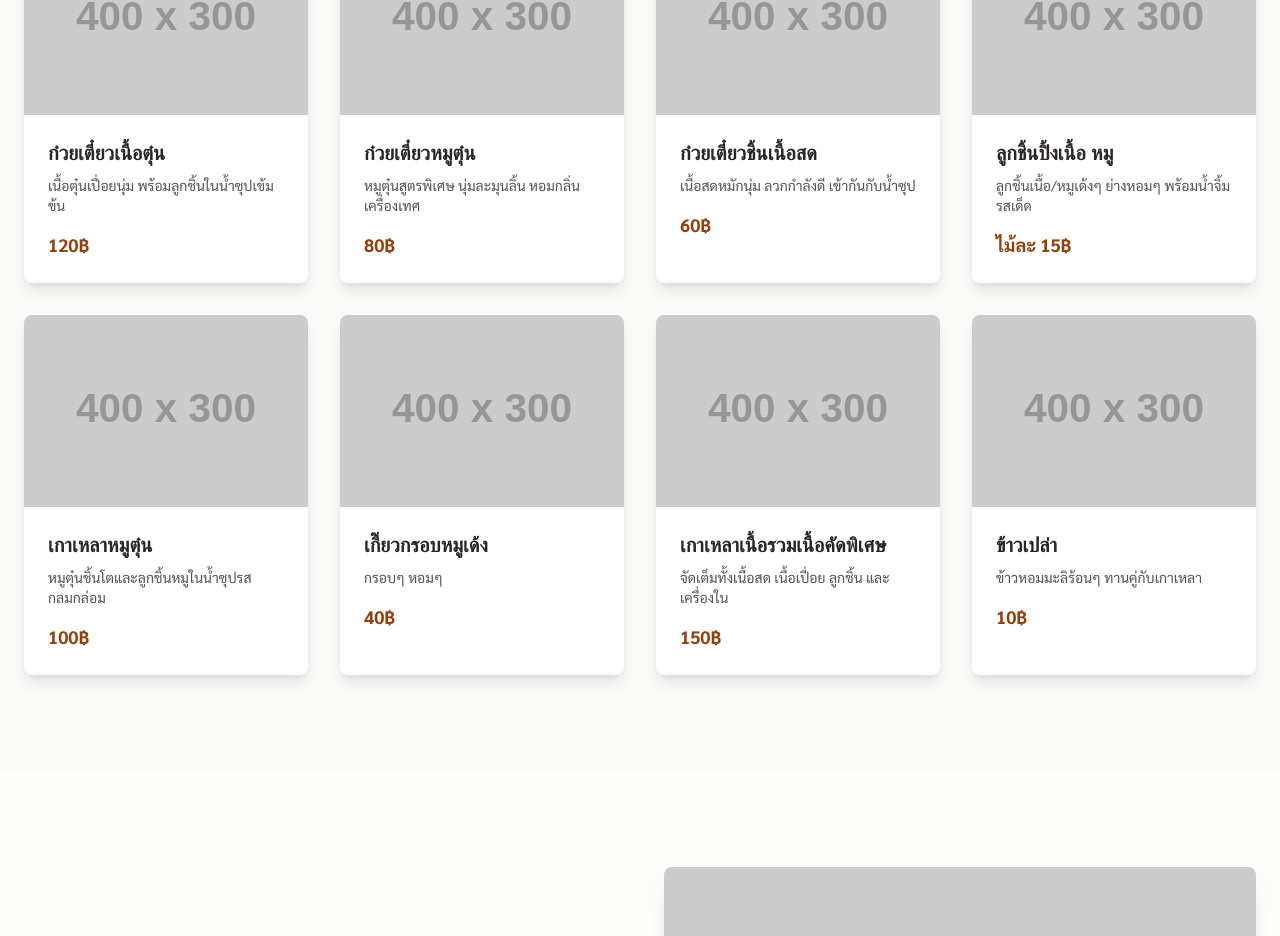
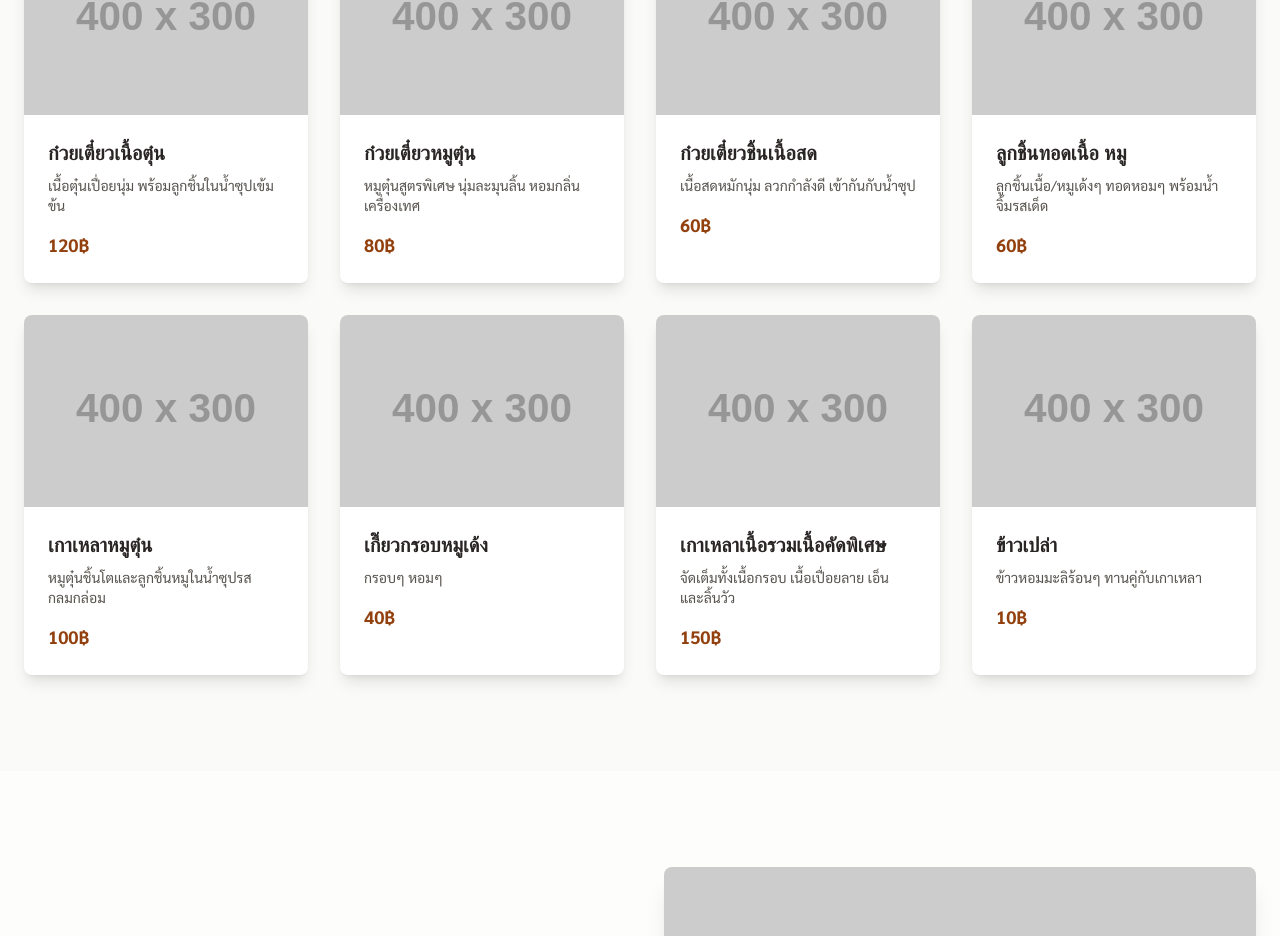
Before and after one commit to patKlinkrun/gotekchiang-chaiyaphruek, a plain HTML site: page index.html in a window 1280 px wide. Shown: the part 1233-2169 px from the top of the page. Drawn offline with nearby package versions, Linux system fonts and the light colour scheme; placeholder pictures from the web are drawn by us.

Commit message:
Update index.html

```diff
--- a/index.html
+++ b/index.html
@@ -264,10 +264,10 @@
             { id: 1, name_th: 'ก๋วยเตี๋ยวเนื้อตุ๋น', name_en: 'Braised Beef Soup', category: 'beef', price: '120฿', desc_th: 'เนื้อตุ๋นเปื่อยนุ่ม พร้อมลูกชิ้นในน้ำซุปเข้มข้น', desc_en: 'Tender braised beef with meatballs in rich broth', img: 'https://placehold.co/400x300/8c5a2b/FFFFFF?text=เกาเหลาเนื้อตุ๋น' },
             { id: 2, name_th: 'ก๋วยเตี๋ยวหมูตุ๋น', name_en: 'Braised Pork Noodles', category: 'pork', price: '80฿', desc_th: 'หมูตุ๋นสูตรพิเศษ นุ่มละมุนลิ้น หอมกลิ่นเครื่องเทศ', desc_en: 'Special recipe braised pork, tender and fragrant with spices', img: 'https://placehold.co/400x300/c4a383/FFFFFF?text=ก๋วยเตี๋ยวหมูตุ๋น' },
             { id: 3, name_th: 'ก๋วยเตี๋ยวชิ้นเนื้อสด', name_en: 'Fresh Beef Noodles', category: 'beef', price: '60฿', desc_th: 'เนื้อสดหมักนุ่ม ลวกกำลังดี เข้ากันกับน้ำซุป', desc_en: 'Tender marinated fresh beef, perfectly blanched, goes well with the broth', img: 'https://placehold.co/400x300/a66b3a/FFFFFF?text=ก๋วยเตี๋ยวเนื้อสด' },
-            { id: 4, name_th: 'ลูกชิ้นปิ้งเนื้อ หมู', name_en: 'Grilled Meatballs', category: 'side', price: 'ไม้ละ 15฿', desc_th: 'ลูกชิ้นเนื้อ/หมูเด้งๆ ย่างหอมๆ พร้อมน้ำจิ้มรสเด็ด', desc_en: 'Springy beef/pork meatballs, grilled fragrant with spicy dipping sauce', img: 'https://placehold.co/400x300/d1a980/FFFFFF?text=ลูกชิ้นปิ้ง' },
+            { id: 4, name_th: 'ลูกชิ้นทอดเนื้อ หมู', name_en: 'Grilled Meatballs', category: 'side', price: '60฿', desc_th: 'ลูกชิ้นเนื้อ/หมูเด้งๆ ทอดหอมๆ พร้อมน้ำจิ้มรสเด็ด', desc_en: 'Springy beef/pork meatballs, grilled fragrant with spicy dipping sauce', img: 'https://placehold.co/400x300/d1a980/FFFFFF?text=ลูกชิ้นปิ้ง' },
             { id: 5, name_th: 'เกาเหลาหมูตุ๋น', name_en: 'Braised Pork Soup', category: 'pork', price: '100฿', desc_th: 'หมูตุ๋นชิ้นโตและลูกชิ้นหมูในน้ำซุปรสกลมกล่อม', desc_en: 'Large pieces of braised pork and pork meatballs in a savory broth', img: 'https://placehold.co/400x300/d3b89c/FFFFFF?text=เกาเหลาหมูตุ๋n' },
             { id: 6, name_th: 'เกี๊ยวกรอบหมูเด้ง', name_en: 'Crispy Pork Cracklings', category: 'side', price: '40฿', desc_th: 'กรอบๆ หอมๆ ', desc_en: 'Crispy and fragrant pork cracklings, enhancing the noodle flavor', img: 'https://placehold.co/400x300/e0c3a3/FFFFFF?text=กากหมูเจียว' },
-            { id: 7, name_th: 'เกาเหลาเนื้อรวมเนื้อคัดพิเศษ', name_en: 'Mixed Braised Beef Soup', category: 'beef', price: '150฿', desc_th: 'จัดเต็มทั้งเนื้อสด เนื้อเปื่อย ลูกชิ้น และเครื่องใน', desc_en: 'A full bowl with fresh beef, braised beef, meatballs, and offal', img: 'https://placehold.co/400x300/9e6a3f/FFFFFF?text=เกาเหลาเนื้อรวม' },
+            { id: 7, name_th: 'เกาเหลาเนื้อรวมเนื้อคัดพิเศษ', name_en: 'Mixed Braised Beef Soup', category: 'beef', price: '150฿', desc_th: 'จัดเต็มทั้งเนื้อกรอบ เนื้อเปื่อยลาย เอ็น และลิ้นวัว ', desc_en: 'A full bowl with fresh beef, braised beef, meatballs, and offal', img: 'https://placehold.co/400x300/9e6a3f/FFFFFF?text=เกาเหลาเนื้อรวม' },
             { id: 8, name_th: 'ข้าวเปล่า', name_en: 'Steamed Rice', category: 'side', price: '10฿', desc_th: 'ข้าวหอมมะลิร้อนๆ ทานคู่กับเกาเหลา', desc_en: 'Hot jasmine rice, perfect with our soup dishes', img: 'https://placehold.co/400x300/f5f5f5/333333?text=ข้าวเปล่า' },
         ];
 
```
